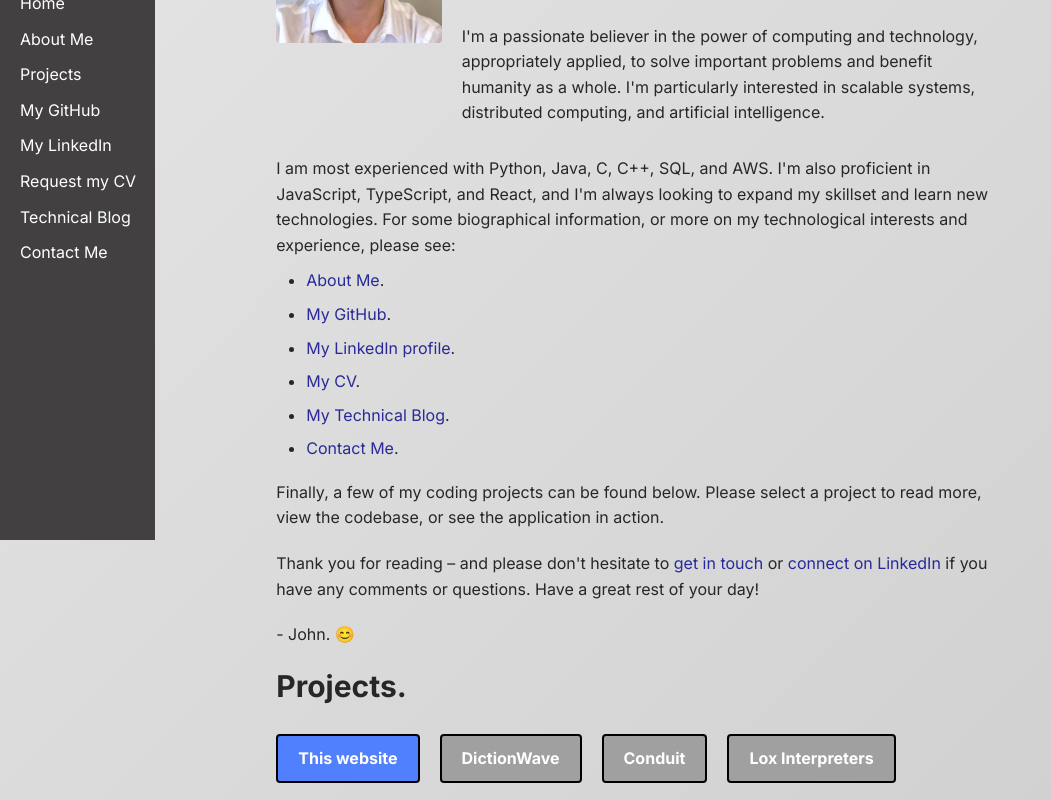
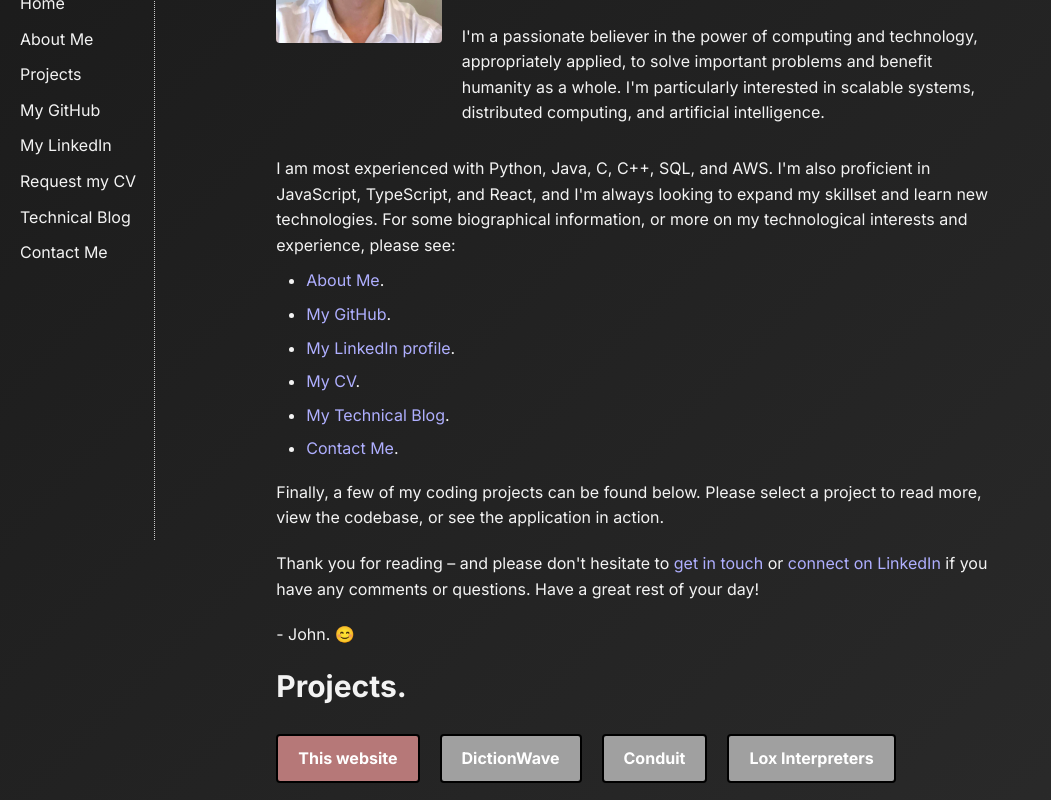
Before and after one commit to jhelsby/jhelsby-personal-website, a Next.js app: page / in a window 1280 px wide. Shown: the part 260-1060 px from the top of the page, without its empty margins (0-1051 px from the left). Built offline with nearby package versions, Linux system fonts and the light colour scheme.

Commit message:
Colour update - dark theme

```diff
--- a/app/globals.css
+++ b/app/globals.css
@@ -62,8 +62,8 @@
 body {
   font-family: 'Arial', sans-serif;
   line-height: 1.6;
-  color: #292626;
-  background: linear-gradient(135deg, #e6e6e6, #cccccc);
+  color: #f3f3f3;
+  background: linear-gradient(135deg, #1a1a1a, #2d2d2d);
   min-height: 100vh;
 }
 
@@ -78,11 +78,11 @@
 }
 
 a {
-  color: rgb(41, 41, 153);
+  color: rgb(175, 175, 255);
 }
 
 a:visited {
-  color: purple;
+  color: rgb(169, 123, 169);
 }
 
 
@@ -92,10 +92,7 @@
   padding: 20px;
 }
 
-/* Header Styles */
 .header {
-  background-color: #4a5568;
-  color: #fff;
   padding: 10px 0;
 }
 
@@ -104,7 +101,6 @@
   font-weight: bold;
 }
 
-/* Navigation Styles */
 .nav {
   display: flex;
   justify-content: space-between;
@@ -112,12 +108,10 @@
 }
 
 .nav a {
-  color: #fff;
   margin-right: 20px;
   text-decoration: none;
 }
 
-/* Main Content Styles */
 .main-content {
   margin-top: 20px;
 }
@@ -143,10 +137,8 @@
 
 #outer-container {
   display: flex;
-  /* min-height: 100vh; */
 }
 
-/* Button Styles */
 .button {
   display: inline-block;
   padding: 10px 20px;
@@ -171,24 +163,19 @@
   border: 2px solid black;
   color: white;
   background-color: #a0a0a0;
-  margin-right: 10px;
-  margin-top: 20px;
-  margin-bottom: 20px;
-  margin-left: 10px
+  margin: 20px 10px;
 }
 
 .selected-project-button {
-  background-color: #5180ff;
+  background-color: #b67878;
 }
 
 .project-button-hover:hover {
   background-color: #aeaeae;
-  /* Change background color to green on hover */
-  /* Add any additional styles for the hover effect */
 }
 
 .button-link {
-  background-color: #00abc2;
+  background-color: #499ca7;
   border: 1px solid black;
   border-radius: 2px;
   color: white;
@@ -196,23 +183,21 @@
 }
 
 .button-link:hover {
-  background-color: #fb923c;
+  background-color: #905e35;
 }
 
 .button-details {
+  color: black;
   background-color: #ffffff;
   border: 1px solid black;
   border-radius: 2px;
   padding: 5px 5px;
-  color: 'black';
 }
 
 .button-details:hover {
   background-color: #56b9b3;
 }
 
-
-/* Footer Styles */
 .footer {
   background-color: #2d3748;
   color: #fff;
@@ -280,8 +265,7 @@
 
 .sidebar {
   font-size: 1rem;
-  background-color: #424040;
-  color: #ffffff;
+  border-right: 1px dotted #ccc;
   padding: 20px;
   position: fixed;
   top: 0;
@@ -398,14 +382,14 @@
 .link-item a {
   text-decoration: none;
   /* Remove default underline */
-  color: #333;
+  color: #c6c6c6;
   /* Set link color */
 }
 
 .link-item a:hover {
   text-decoration: underline;
   /* Underline link on hover */
-  color: #666;
+  color: #b67878;
   /* Change link color on hover */
 }
 
```
Also changed, not shown: public/burger-menu.svg.
